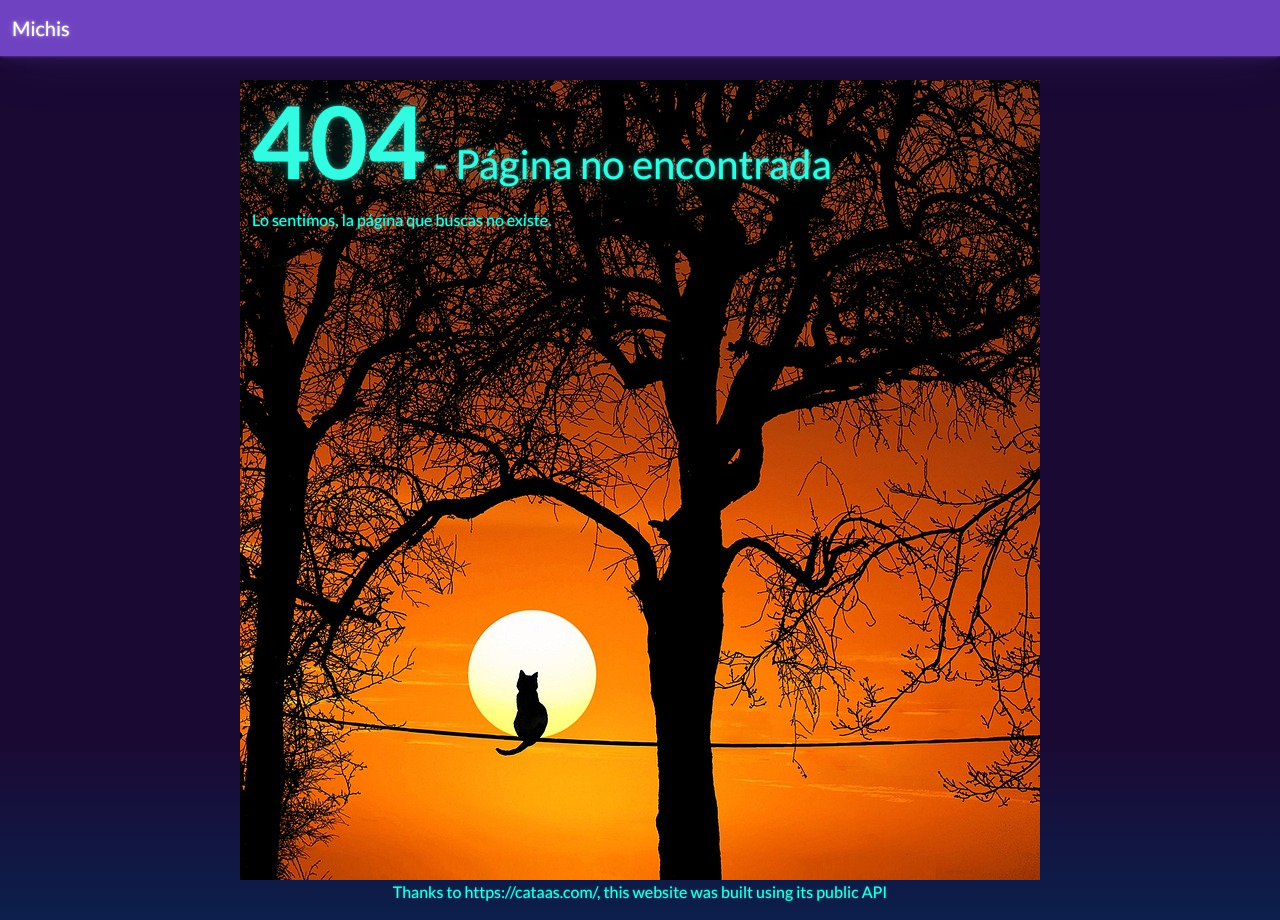
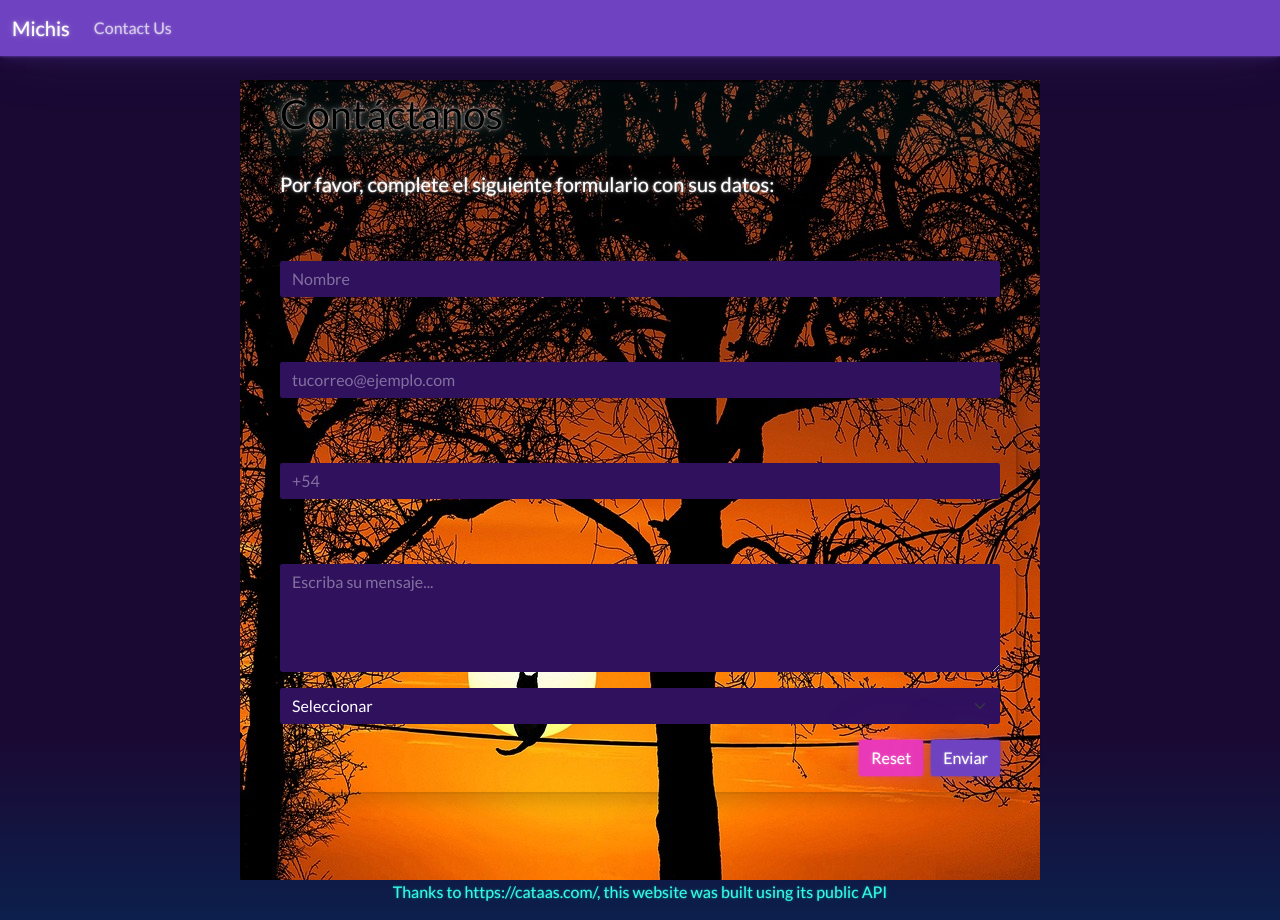
Before and after one commit to melloj-dot/utntpn2, a React (Vite) app: page /contactus in a window 1280 px wide. Before the commit this address had no page. Built offline with nearby package versions, Linux system fonts and the light colour scheme.

Commit message:
added contactusform

```diff
--- a/src/App.jsx
+++ b/src/App.jsx
@@ -6,7 +6,6 @@ function App() {
   return (
     <>
       <Outlet />
-
     </>
   )
 }
--- a/src/components/header-footer/Header.jsx
+++ b/src/components/header-footer/Header.jsx
@@ -8,6 +8,13 @@ function Header() {
         <button className="navbar-toggler" type="button" data-bs-toggle="collapse" data-bs-target="#navbarColor01" aria-controls="navbarColor01" aria-expanded="false" aria-label="Toggle navigation">
           <span className="navbar-toggler-icon"></span>
         </button>
+         <div className="collapse navbar-collapse" id="navbarColor01">
+            <ul className="navbar-nav me-auto">
+              <li className="nav-item">
+                <a className="nav-link" href="/contactus">Contact Us</a>
+              </li>
+            </ul>
+          </div>
       </div>
     </nav>
   );
--- a/src/main.jsx
+++ b/src/main.jsx
@@ -3,6 +3,8 @@ import { createRoot } from 'react-dom/client'
 import { createBrowserRouter, RouterProvider } from 'react-router-dom'
 import HomePage from './pages/HomePage.jsx'
 import CatsPage from './pages/CatsPage.jsx'
+import ContactUsPage from './pages/ContactUsPage.jsx'
+
 import './styles/index.css'
 import App from './App.jsx'
 import NotFoundPage from './pages/NotFoundPage.jsx'
@@ -22,6 +24,10 @@ const router = createBrowserRouter([
         element: <CatsPage />
       },
       {
+        path: "/contactus",
+        element: <ContactUsPage />
+      },
+      {
         path: "*",
         element: <NotFoundPage/>
       }
--- /dev/null
+++ b/src/pages/ContactUsPage.jsx
@@ -0,0 +1,150 @@
+import { useState, React }  from 'react'
+import Header from '../components/header-footer/Header';
+import Footer from '../components/header-footer/Footer';
+
+
+
+
+function ContactUs() {
+
+
+  const [name, setName] = useState('')
+  const [email, setEmail] = useState('')
+  const [telephone, setTelephone] = useState('')
+  const [commentary, setCommentary] = useState('')
+  const [reason, setReason] = useState('');
+
+    // Función para manejar los cambios en los inputs
+  const handleChange = (e) => {
+    const { id, value } = e.target;
+    switch (id) {
+      case 'nombre':
+        setName(value);
+        break;
+      case 'email':
+        setEmail(value);
+        break;
+      case 'telefono':
+        setTelephone(value);
+        break;
+      case 'comentario':
+        setCommentary(value);
+        break;
+      case 'motivo':
+        setReason(value);
+        break;
+      default:
+        break;
+    }
+  };
+
+
+    // funcion para manejar el envío del formulario
+  const handleSubmit = (e) => {
+    e.preventDefault(); // evita que la pág se recargue al enviar el formulario
+
+
+    const formData = {
+      name,
+      email,
+      telephone,
+      commentary,
+      reason,
+    };
+
+    console.log('clg:', formData);
+  }
+
+
+
+  return (
+    <div className="container-fluid">
+      <Header/>
+      <div className="container">
+        <div className="card shadow">
+          <div className="card-header text-black">
+            <h1>Contáctanos</h1>
+          </div>
+          <div className="card-body">
+            <h5>Por favor, complete el siguiente formulario con sus datos:</h5>
+            <form onSubmit={handleSubmit}> {/* Asocia la función handleSubmit al evento onSubmit */}
+              <div className="mb-3">
+                <input
+                  type="text"
+                  className="form-control"
+                  id="nombre"
+                  placeholder="Nombre"
+                  value={name} // Conecta el valor del input con el estado 'name'
+                  onChange={handleChange} // Llama a handleChange cada vez que el valor cambia
+                />
+              </div>
+
+              <div className="mb-3">
+                <input
+                  type="email"
+                  className="form-control"
+                  id="email"
+                  placeholder="tucorreo@ejemplo.com"
+                  value={email} // Conecta el valor del input con el estado 'email'
+                  onChange={handleChange} // Llama a handleChange cada vez que el valor cambia
+                />
+              </div>
+
+              <div className="mb-3">
+                <input
+                  type="tel"
+                  className="form-control"
+                  id="telefono"
+                  placeholder="+54"
+                  value={telephone} // Conecta el valor del input con el estado 'telephone'
+                  onChange={handleChange} // Llama a handleChange cada vez que el valor cambia
+                />
+              </div>
+              <div>
+                <textarea
+                  className="mb-3 form-control"
+                  id="comentario"
+                  rows="4"
+                  placeholder="Escriba su mensaje..."
+                  value={commentary} // Conecta el valor del textarea con el estado 'commentary'
+                  onChange={handleChange} // Llama a handleChange cada vez que el valor cambia
+                ></textarea>
+              </div>
+
+              <div className="mb-3">
+                <select
+                  className="form-select"
+                  id="motivo"
+                  value={reason} // Conecta el valor del select con el estado 'reason'
+                  onChange={handleChange} // Llama a handleChange cada vez que el valor cambia
+                >
+                  <option value="" disabled>Seleccionar</option> {/* Valor vacío para la opción "Seleccionar" */}
+                  <option value="consulta">Consulta</option>
+                  <option value="sugerencia">Sugerencia</option>
+                  <option value="otro">Otro</option>
+                </select>
+              </div>
+
+              <div className="d-flex justify-content-end gap-2">
+                <button type="reset" className="btn btn-secondary" onClick={() => {
+                  // resetear manualmente los estados al hacer clic en Reset
+                  setName('');
+                  setEmail('');
+                  setTelephone('');
+                  setCommentary('');
+                  setReason('');
+                }}>Reset</button>
+                <button type="submit" className="btn btn-primary">Enviar</button>
+              </div>
+            </form>
+          </div>
+        </div>
+      </div>
+       <Footer/>
+    </div>
+
+
+  )
+}
+
+export default ContactUs
```
Also changed, not shown: src/pages/NotFoundPage.jsx (+5 -5 lines), src/pages/AboutUsPage.jsx (deleted), src/styles/App.css (line endings or trailing spaces).
